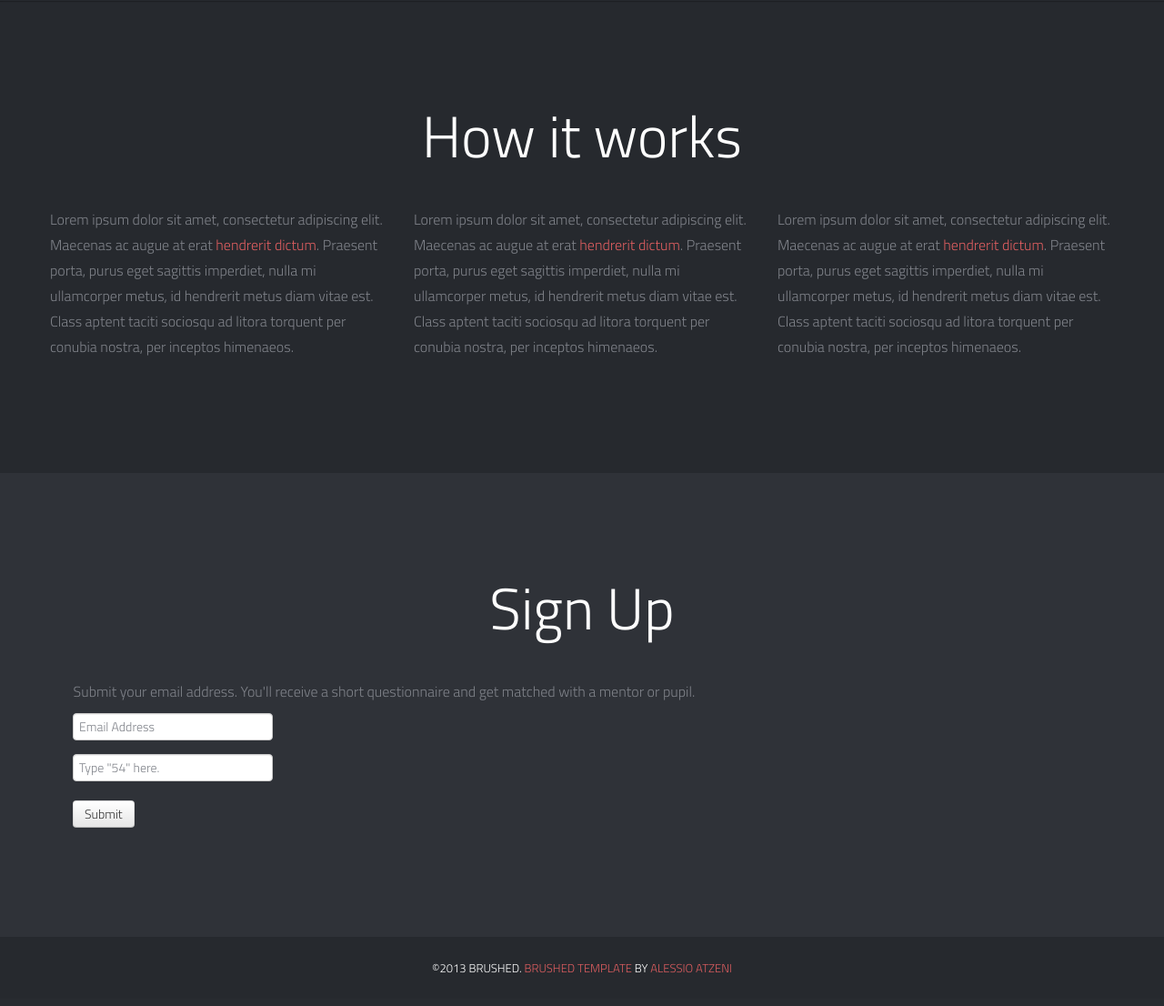
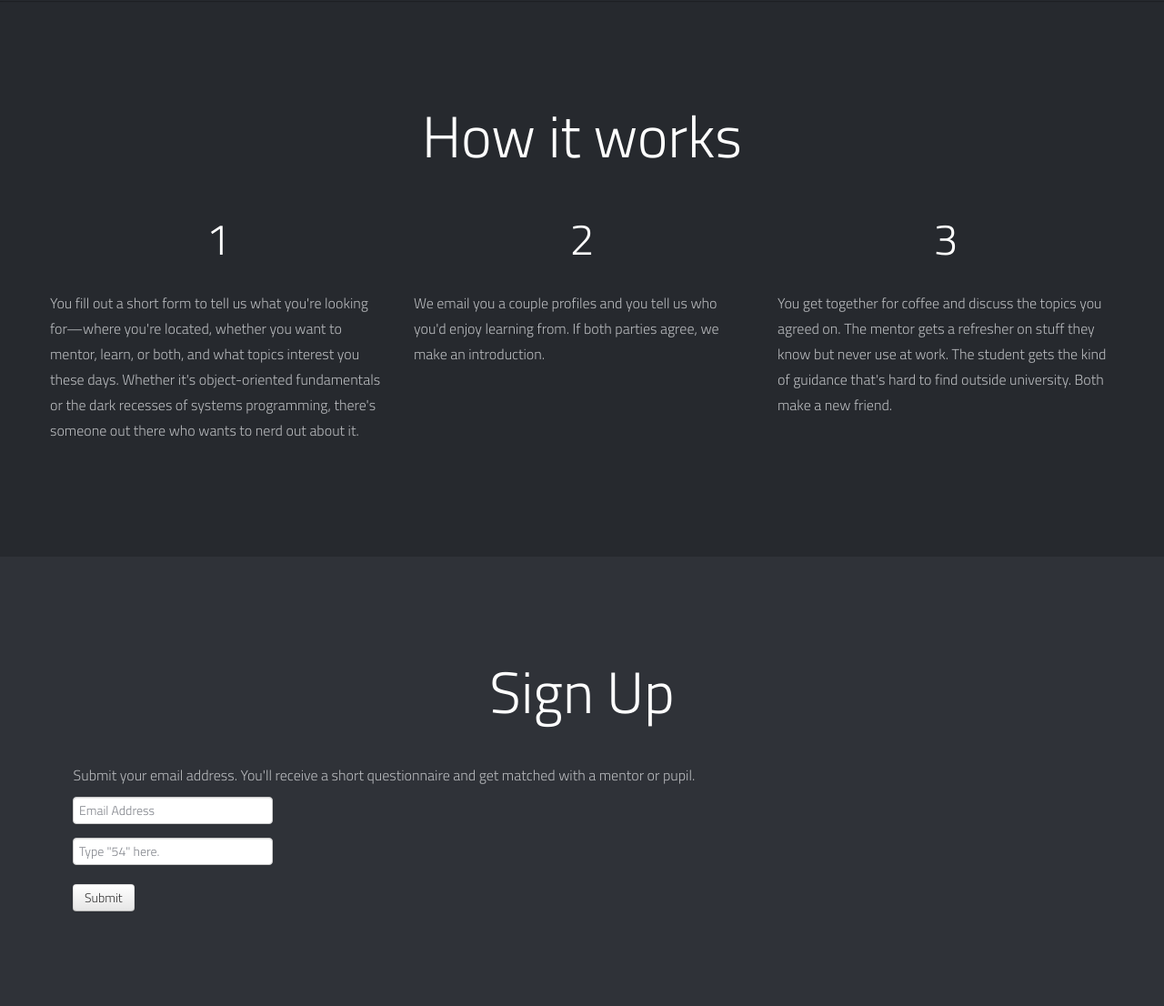
Before and after one commit to 7imon7ays/mentor-match, a PHP site: page / in a window 1280 px wide. Shown: the part 859-1965 px from the top of the page at 91% size. Before the commit the page ends 1929 px from the top, so only its background shows below. Run offline with PHP 8.4, Linux system fonts and the light colour scheme; some libraries are stand-ins or nearby versions.

Commit message:
Start working on copy

```diff
--- a/_include/css/main.css
+++ b/_include/css/main.css
@@ -132,6 +132,10 @@ textarea:-ms-input-placeholder {
 input::-webkit-input-placeholder,
 textarea::-webkit-input-placeholder {
   color: #7F8289;
+}
+
+p.light-gray {
+  color: #B8BABD;
 }
 
 /* ==================================================
--- a/index.html
+++ b/index.html
@@ -108,32 +108,40 @@
     </div>
     <!-- End Title Page -->
 
-    <!-- People -->
+    <!-- How it works -->
     <div class="row">
 
-        <!-- Start Profile -->
     	<div class="span4 profile">
-            <p class="profile-description">Lorem ipsum dolor sit amet, consectetur adipiscing elit. Maecenas ac augue at erat <a href="#">hendrerit dictum</a>.
-            Praesent porta, purus eget sagittis imperdiet, nulla mi ullamcorper metus, id hendrerit metus diam vitae est. Class aptent taciti sociosqu ad litora torquent per conubia nostra, per inceptos himenaeos.</p>
+        <h1 class="text_align_center">1</h1>
+        <p class="profile-description light-gray">
+          You fill out a short form to tell us what you're looking for—where
+          you're located, whether you want to mentor, learn, or both, and what
+          topics interest you these days. Whether it's object-oriented
+          fundamentals or the dark recesses of systems programming, there's
+          someone out there who wants to nerd out about it.
+        </p>
       </div>
-        <!-- End Profile -->
 
-        <!-- Start Profile -->
     	<div class="span4 profile">
-            <p class="profile-description">Lorem ipsum dolor sit amet, consectetur adipiscing elit. Maecenas ac augue at erat <a href="#">hendrerit dictum</a>.
-            Praesent porta, purus eget sagittis imperdiet, nulla mi ullamcorper metus, id hendrerit metus diam vitae est. Class aptent taciti sociosqu ad litora torquent per conubia nostra, per inceptos himenaeos.</p>
+        <h1 class="text_align_center">2</h1>
+        <p class="profile-description light-gray">
+          We email you a couple profiles and you tell us who you'd enjoy learning
+          from. If both parties agree, we make an introduction.
+        </p>
       </div>
-        <!-- End Profile -->
 
-        <!-- Start Profile -->
     	<div class="span4 profile">
-            <p class="profile-description">Lorem ipsum dolor sit amet, consectetur adipiscing elit. Maecenas ac augue at erat <a href="#">hendrerit dictum</a>.
-            Praesent porta, purus eget sagittis imperdiet, nulla mi ullamcorper metus, id hendrerit metus diam vitae est. Class aptent taciti sociosqu ad litora torquent per conubia nostra, per inceptos himenaeos.</p>
+        <h1 class="text_align_center">3</h1>
+        <p class="profile-description light-gray">
+          You get together for coffee and discuss the topics you agreed on. The
+          mentor gets a refresher on stuff they know but never use at work. The
+          student gets the kind of guidance that's hard to find outside
+          university. Both make a new friend.
+        </p>
       </div>
-        <!-- End Profile -->
 
     </div>
-    <!-- End People -->
+    <!-- End Works -->
 </div>
 </div>
 <!-- End About Section -->
@@ -155,7 +163,7 @@
     <!-- Contact Form -->
     <div class="row">
     	<div class="span12">
-        <p id="signup-instructions">
+        <p id="signup-instructions" class="light-gray">
           Submit your email address. You'll receive a short questionnaire
           and get matched with a mentor or pupil.
         </p>
```
